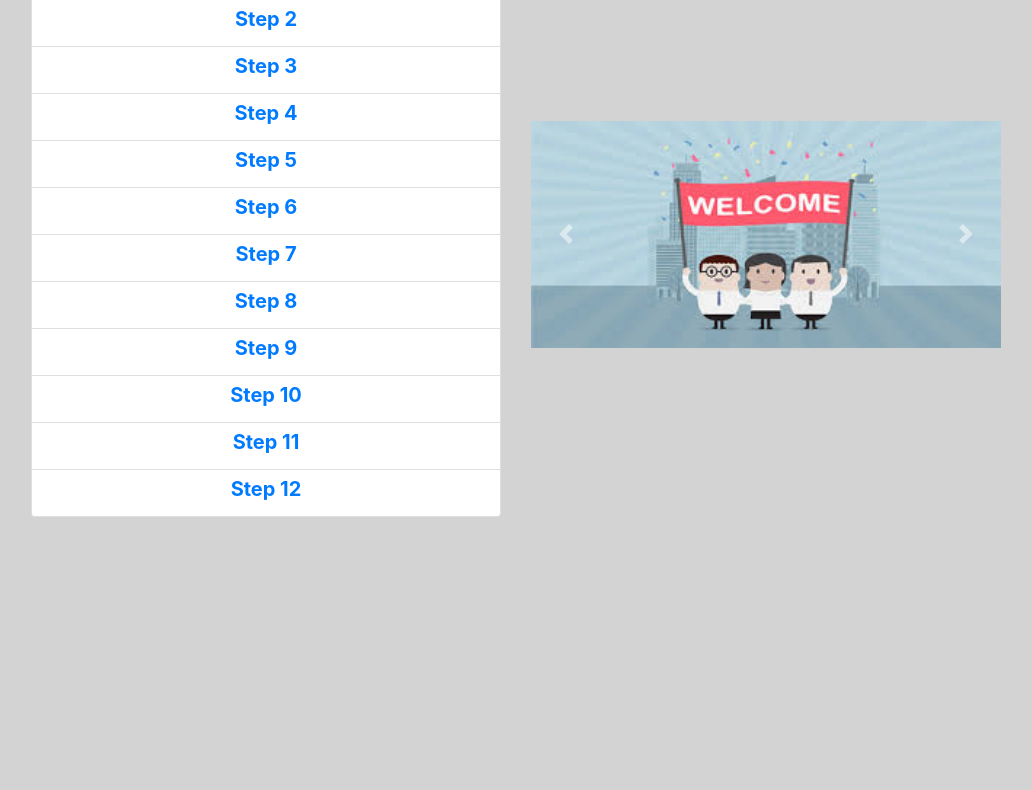
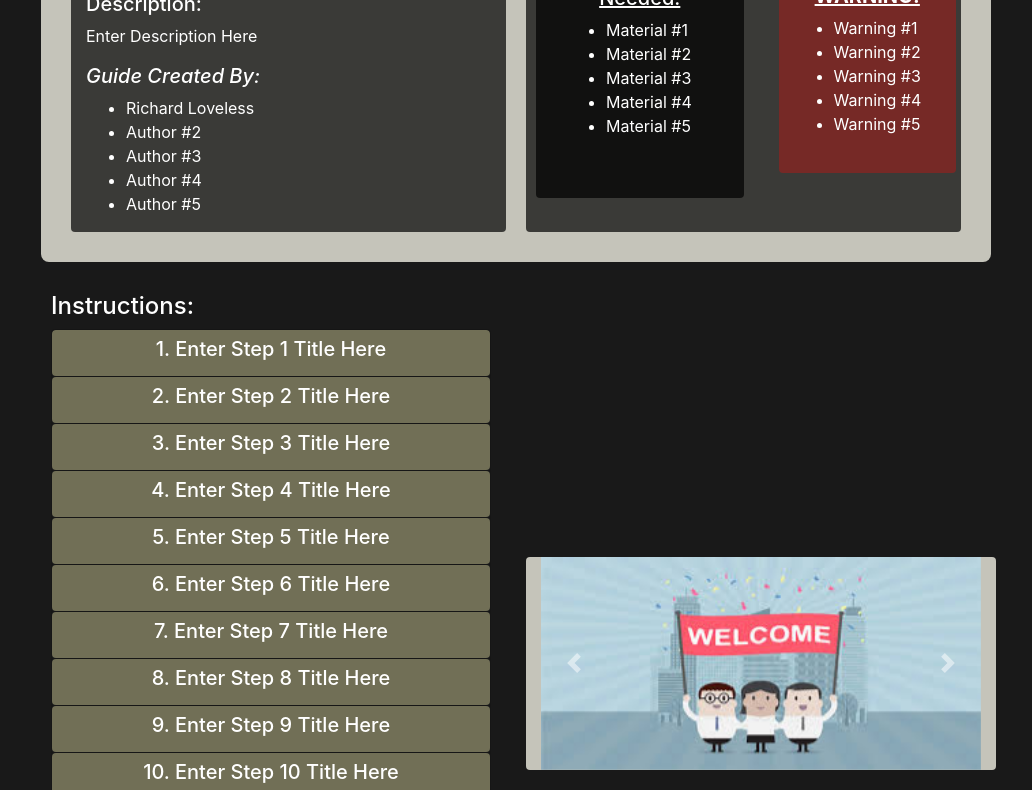
Before and after one commit to rlovelessiii/ENGL-2116, a plain HTML site: page index.html in a window 1280 px wide. Shown: the part 104-894 px from the top of the page, without its empty margins (124-1156 px from the left). Before the commit the page ends 800 px from the top, so only its background shows below. Drawn offline with nearby package versions, Linux system fonts and the light colour scheme.

Commit message:
Updated everything, styling completed, config.json updated

```diff
--- a/config.json
+++ b/config.json
@@ -1,62 +1,106 @@
 {
-  "authors": [
-    "Richard Loveless",
-    "Enter Author #2 Here",
-    "Enter Author #3 Here",
-    "Enter Author #4 Here",
-    "Enter Author #5 Here"
-  ],
   "info": {
-    "title": "Enter Title Here"
+    "authors": [
+      "Richard Loveless",
+      "Author #2",
+      "Author #3",
+      "Author #4",
+      "Author #5"
+    ],
+    "title": "Enter Title Here",
+    "description": "Enter Description Here",
+    "materials": [
+      "Material #1",
+      "Material #2",
+      "Material #3",
+      "Material #4",
+      "Material #5"
+    ],
+    "warnings": [
+      "Warning #1",
+      "Warning #2",
+      "Warning #3",
+      "Warning #4",
+      "Warning #5"
+    ]
   },
   "steps": {
     "1": {
-      "title": "Enter Step 1 Title Here",
-      "details": "Enter Step 1 Instructions Go Here"
+     "title": "1. Enter Step 1 Title Here",
+      "details": "Enter Step 1 Instructions Here"
     },
     "2": {
-      "title": "Enter Step 2 Title Here",
-      "details": "Enter Step 2 Instructions Go Here"
+      "title": "2. Enter Step 2 Title Here",
+      "details": "Enter Step 2 Instructions Here"
     },
     "3": {
-      "title": "Enter Step 3 Title Here",
-      "details": "Enter Step 3 Instructions Go Here"
+      "title": "3. Enter Step 3 Title Here",
+      "details": "Enter Step 3 Instructions Here"
     },
     "4": {
-      "title": "Enter Step 4 Title Here",
-      "details": "Enter Step 4 Instructions Go Here"
+      "title": "4. Enter Step 4 Title Here",
+      "details": "Enter Step 4 Instructions Here"
     },
     "5": {
-      "title": "Enter Step 5 Title Here",
-      "details": "Enter Step 5 Instructions Go Here"
+      "title": "5. Enter Step 5 Title Here",
+      "details": "Enter Step 5 Instructions Here"
     },
     "6": {
-      "title": "Enter Step 6 Title Here",
-      "details": "Enter Step 6 Instructions Go Here"
+      "title": "6. Enter Step 6 Title Here",
+      "details": "Enter Step 6 Instructions Here"
     },
     "7": {
-      "title": "Enter Step 7 Title Here",
-      "details": "Enter Step 7 Instructions Go Here"
+      "title": "7. Enter Step 7 Title Here",
+      "details": "Enter Step 7 Instructions Here"
     },
     "8": {
-      "title": "Enter Step 8 Title Here",
-      "details": "Enter Step 8 Instructions Go Here"
+      "title": "8. Enter Step 8 Title Here",
+      "details": "Enter Step 8 Instructions Here"
     },
     "9": {
-      "title": "Enter Step 9 Title Here",
-      "details": "Enter Step 9 Instructions Go Here"
+      "title": "9. Enter Step 9 Title Here",
+      "details": "Enter Step 9 Instructions Here"
     },
     "10": {
-      "title": "Enter Step 10 Title Here",
-      "details": "Enter Step 10 Instructions Go Here"
+      "title": "10. Enter Step 10 Title Here",
+      "details": "Enter Step 10 Instructions Here"
     },
     "11": {
-      "title": "Enter Step 11 Title Here",
-      "details": "Enter Step 11 Instructions Go Here"
+      "title": "11. Enter Step 11 Title Here",
+      "details": "Enter Step 11 Instructions Here"
     },
     "12": {
-      "title": "Enter Step 12 Title Here",
-      "details": "Enter Step 12 Instructions Go Here"
+      "title": "12. Enter Step 12 Title Here",
+      "details": "Enter Step 12 Instructions Here"
+    },
+    "13": {
+      "title": "13. Enter Step 13 Title Here",
+      "details": "Enter Step 13 Instructions Here"
+    },
+    "14": {
+      "title": "14. Enter Step 14 Title Here",
+      "details": "Enter Step 14 Instructions Here"
+    },
+    "15": {
+      "title": "15. Enter Step 15 Title Here",
+      "details": "Enter Step 15 Instructions Here"
     }
-  }
+  },
+  "images": [
+    "1.svg",
+    "2.svg",
+    "3.svg",
+    "4.svg",
+    "5.svg",
+    "6.svg",
+    "7.svg",
+    "8.svg",
+    "9.svg",
+    "10.svg",
+    "11.svg",
+    "12.svg",
+    "13.svg",
+    "14.svg",
+    "15.svg"
+  ]
 }
--- a/css/style.css
+++ b/css/style.css
@@ -1,11 +1,64 @@
 body {
-    background-color: lightgrey;
+    background-color: rgba(0, 0, 0, 0.9);
+    color: #fff;
 }
 
 .container {
     max-width: 1000px;
 }
 
-#title {
+.custom-container {
+    padding: 20px;
+    border: 2px transparent;
+    border-radius: 8px;
+    margin: 10px;
+}
+
+.header {
+    background-color: #C5C4BA;
+}
+
+.details {
+    background-color: rgba(0, 0, 0, 0.7);
+}
+
+.materials {
+    background-color: rgba(0, 0, 0, 0.7);
+}
+
+.warning {
+    background-color: rgba(255, 0, 0, 0.3);
+}
+
+.center {
     text-align: center;
 }
+
+.details, .materials, .warning, .steps, .instructions, .slides {
+    border: 2px transparent;
+    border-radius: 4px;
+    margin: 10px;
+}
+
+.materials {
+    margin-top: 6%;
+    padding-bottom: 10%;
+}
+
+.warning {
+    margin-top: 27%;
+    padding-bottom: 12%;
+}
+
+.btn-link {
+    background-color: #716F56;
+    color: #fff;
+}
+
+.card {
+    background-color: transparent;
+}
+
+.slides {
+    background-color: #C5C4BA;
+}
--- a/index.html
+++ b/index.html
@@ -14,58 +14,47 @@
 <body>
 
     <div class="col container">
+
+        <div class="row custom-container header">
+            <div class="col-md details">
+                <h1 id="title"></h1>
+                <h5>Description:</h5>
+                <p id="desc"></p>
+                <h5><em>Guide Created By:</em></h5>
+                <ul id="authors"></ul>
+            </div>
+            <div class="col-md details">
                 <div class="row">
+                    <div class="col materials">
                         <div class="col">
-                <h1 id="title"></h1>
+                            <h5 class="center"><u>Materials Needed:</u></h5>
+                            <ul id="materials"></ul>
                         </div>
                     </div>
+                    <div class="col">
+                        <div class="col warning">
+                            <h5 class="center"><u><strong>WARNING!</strong></u></h5>
+                            <ul id="warnings"></ul>
+                        </div>
+                    </div>
+                </div>
+            </div>
+        </div>
+
+        <div class="row">
+            <div class="col steps">
                 <div class="row align-items-center">
-            <div class="col">
+                    <div class="col instructions">
+                        <h4>Instructions:</h4>
                         <div class="accordion" id="step-list">
 
                         </div>
                     </div>
-            <div class="col">
+                    <div class="col slides">
                         <div id="carousel" class="carousel slide" data-ride="carousel">
                             <div class="carousel-inner" id="slides">
                                 <div class="carousel-item active">
                                     <img src="assets/welcome.jpg" class="d-block w-100" alt="...">
-                        </div>
-                        <div class="carousel-item">
-                            <img src="assets/1.svg" class="d-block w-100" alt="...">
-                        </div>
-                        <div class="carousel-item">
-                            <img src="assets/2.svg" class="d-block w-100" alt="...">
-                        </div>
-                        <div class="carousel-item">
-                            <img src="assets/3.svg" class="d-block w-100" alt="...">
-                        </div>
-                        <div class="carousel-item">
-                            <img src="assets/4.svg" class="d-block w-100" alt="...">
-                        </div>
-                        <div class="carousel-item">
-                            <img src="assets/5.svg" class="d-block w-100" alt="...">
-                        </div>
-                        <div class="carousel-item">
-                            <img src="assets/6.svg" class="d-block w-100" alt="...">
-                        </div>
-                        <div class="carousel-item">
-                            <img src="assets/7.svg" class="d-block w-100" alt="...">
-                        </div>
-                        <div class="carousel-item">
-                            <img src="assets/8.svg" class="d-block w-100" alt="...">
-                        </div>
-                        <div class="carousel-item">
-                            <img src="assets/9.svg" class="d-block w-100" alt="...">
-                        </div>
-                        <div class="carousel-item">
-                            <img src="assets/10.svg" class="d-block w-100" alt="...">
-                        </div>
-                        <div class="carousel-item">
-                            <img src="assets/11.svg" class="d-block w-100" alt="...">
-                        </div>
-                        <div class="carousel-item">
-                            <img src="assets/12.svg" class="d-block w-100" alt="...">
                                 </div>
                             </div>
                             <a class="carousel-control-prev" href="#carousel" role="button" data-slide="prev">
@@ -76,6 +65,8 @@
                                 <span class="carousel-control-next-icon" aria-hidden="true"></span>
                                 <span class="sr-only">Next</span>
                             </a>
+                        </div>
+                    </div>
                 </div>
             </div>
         </div>
--- a/js/functions.js
+++ b/js/functions.js
@@ -3,37 +3,67 @@
 NUMSTEPS = 12;
 
 $(document).ready(() => {
-    console.log("document is ready");
-    $.getJSON('config.json', initSteps);
+    // Initialize the instructions from the config file
+    $.getJSON('config.json', init);
+
+    // Events
     $("#carousel").carousel('pause')
         .on('slide.bs.carousel', event => {
             $('#step' + event.to).collapse('show')
-        });
+    }).on('slid.bs.carousel', () => {
+        $('#carousel').carousel('pause')
+    });
 });
 
-initSteps = (data) => {
-    $('#title').html(data.info.title);
-    $.each(data.steps, (key, value) => {
+init = async (data) => {
+    await initInfo(data.info);
+    await initSteps(data.steps);
+    await initSlides(data.images);
+};
+
+initInfo = (info) => {
+    $('#title').html(info.title);
+    $('#desc').html(info.description);
+    $.each(info.materials, (key, value) => {
+        $('#materials').append($('<li>' + value + '</li>'))
+    });
+    $.each(info.warnings, (key, value) => {
+        $('#warnings').append($('<li>' + value + '</li>'))
+    });
+    $.each(info.authors, (key, value) => {
+        $('#authors').append($('<li>' + value + '</li>'))
+    })
+};
+
+
+initSteps = (steps) => {
+    $.each(steps, (key, value) => {
         $("#step-list")
             .append(
                 $('<div class="card">')
                     .append(
                         $('<button class="btn btn-link" type="button" data-toggle="collapse" data-target="#step' + key + '"></button>')
-                            .append($('<h5><strong>Step ' + key + '</strong></h5>'))
+                            .append($('<h5>' + value.title + '</h5>'))
                             .on('click', () => {
-                                $('#carousel').carousel(parseInt(key));
+                                $('#carousel').carousel(parseInt(key)).carousel('pause');
                             }))
                     .append(
                         $('<div class="collapse" id="step' + key + '" data-parent="#step-list"></div>')
                             .append(
                                 $('<div class="card-body"></div>')
-                                    .html(value)
+                                    .html(value.details)
                             )
                     )
             )
     });
 };
 
-showSlide = (slide) => {
-    $("#carousel").carousel(slide)
+initSlides = (images) => {
+    $.each(images, (key, value) => {
+        $('#slides').append(
+            $('<div class="carousel-item"></div>').append(
+                $('<img src="assets/'+ value + '" class="d-block w-100">')
+            )
+        )
+    })
 };
```
Also changed, not shown: assets/13.svg (added), assets/14.svg (added), assets/15.svg (added). Lines whose indentation alone changed are shown as unchanged.
